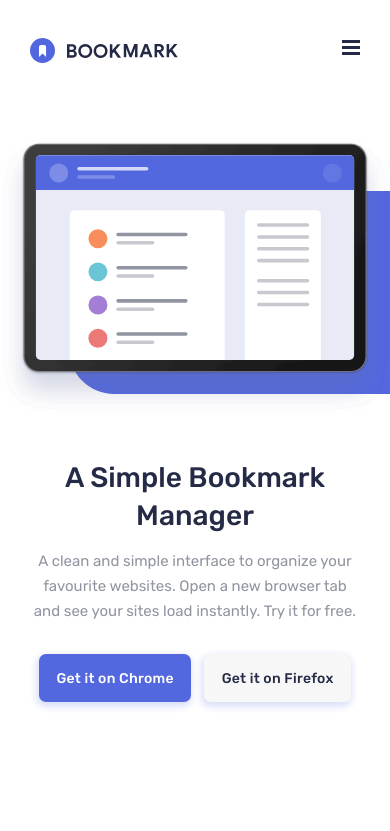
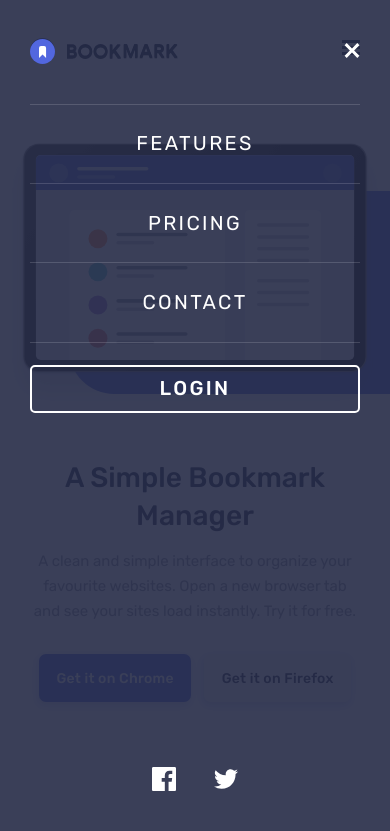
Before and after one commit to xaviguasch/bookmark-landing-page-frontendmentor-challenge-prac, a plain HTML site: page index.html in a window 390 px wide. Shown: the top 831 px of the page. Drawn offline with Linux system fonts and the light colour scheme.

Commit message:
styled mobile navigation modal

```diff
--- a/index.html
+++ b/index.html
@@ -20,7 +20,7 @@
               <img src="./images/logo-bookmark.svg" alt="logo bookmark" />
             </div>
             <div class="buttons-area">
-              <button class="open-nav-btn">
+              <button aria-label="Open navigation" class="open-nav-btn">
                 <svg xmlns="http://www.w3.org/2000/svg" width="18" height="15">
                   <path
                     fill="#242A45"
@@ -29,7 +29,17 @@
                   />
                 </svg>
               </button>
-              <button class="close-nav-btn">
+            </div>
+          </div>
+
+          <nav class="nav">
+            <div class="nav__main">
+              <div class="header__row">
+                <div class="logo">
+                  <img src="./images/logo-bookmark.svg" alt="logo bookmark" />
+                </div>
+                <div class="buttons-area">
+                  <button aria-label="Close navigation" class="close-nav-btn">
                     <svg xmlns="http://www.w3.org/2000/svg" width="16" height="15">
                       <path
                         fill="#FFF"
@@ -41,11 +51,6 @@
                 </div>
               </div>
 
-          <nav class="nav">
-            <div class="logo">
-              <img src="./images/logo-bookmark.svg" alt="logo bookmark" />
-            </div>
-
               <ul class="nav-list">
                 <li class="nav-item"><a href="#" class="nav-link">Features</a></li>
                 <li class="nav-item"><a href="#" class="nav-link">Pricing</a></li>
@@ -54,6 +59,7 @@
                   <a href="#" class="nav-link nav-link--accent">Login</a>
                 </li>
               </ul>
+            </div>
 
             <ul class="socials-list">
               <li>
--- a/style.css
+++ b/style.css
@@ -51,10 +51,12 @@
   /* Neutral */
   --clr-grayish-blue: hsl(229, 8%, 60%);
   --clr-very-dark-blue: hsl(229, 31%, 21%);
+  --clr-very-dark-blue-translucid: hsla(229, 31%, 21%, 0.9);
   --clr-faded-gray-placeholder: hsla(229, 31%, 21%, 0.219);
 
   --clr-very-soft-gray: hsl(0, 0%, 97%);
   --clr-white: hsl(0, 0%, 100%);
+  --clr-white-translucid: hsla(0, 0%, 100%, 0.15);
 }
 
 body {
@@ -116,7 +118,7 @@ img {
 /* ================== */
 
 .nav-link {
-  /* color: var(--clr-white); */
+  color: var(--clr-white);
   font-size: var(--fs-20);
   letter-spacing: 2.31px;
   text-transform: uppercase;
@@ -125,6 +127,7 @@ img {
 
 .nav-link:hover,
 .nav-link:focus {
+  color: var(--clr-soft-red);
 }
 
 .footer .nav-link {
@@ -137,6 +140,11 @@ img {
   color: var(--clr-soft-red);
 }
 
+.social-link:hover path,
+.social-link:focus path {
+  fill: var(--clr-soft-red);
+}
+
 /* ================== */
 /* Buttons & inputs */
 /* ================== */
@@ -144,10 +152,8 @@ img {
 .close-nav-btn {
   background: none;
   border: none;
-}
 
-.close-nav-btn {
-  display: none;
+  cursor: pointer;
 }
 
 .btn {
@@ -215,7 +221,72 @@ img {
 }
 
 .nav {
-  display: none;
+  /* display: none; */
+
+  position: fixed;
+  top: 0;
+  left: 0;
+  right: 0;
+  bottom: 0;
+
+  background-color: var(--clr-very-dark-blue-translucid);
+  padding: 2.5em 2em 3em;
+
+  z-index: 10;
+
+  height: 100%;
+
+  display: flex;
+  flex-direction: column;
+  justify-content: space-between;
+  align-items: center;
+}
+
+.nav .nav__main {
+  width: 100%;
+}
+
+.nav .buttons-area {
+  padding-top: 0.25em;
+}
+
+.nav .nav-list {
+  margin-top: 2.5em;
+  list-style: none;
+  width: 100%;
+}
+
+.nav .nav-item {
+  border-top: 1px solid var(--clr-white-translucid);
+  padding: 1.5em 0 1.5em;
+
+  width: 100%;
+}
+
+.nav .nav-link {
+  width: 100%;
+  display: block;
+}
+
+.nav .nav-link--accent {
+  font-weight: var(--fw-medium);
+  padding: 0.25em 0 0.25em;
+  border: 2px solid var(--clr-white);
+  border-radius: 0.25em;
+}
+
+.nav .nav-link--accent:hover,
+.nav .nav-link--accent:focus {
+  border: 2px solid var(--clr-soft-red);
+}
+
+.nav .socials-list {
+  list-style: none;
+
+  display: flex;
+  justify-content: center;
+  align-items: center;
+  gap: 2.5em;
 }
 
 /* HERO */
```
Lines whose indentation alone changed are shown as unchanged.
